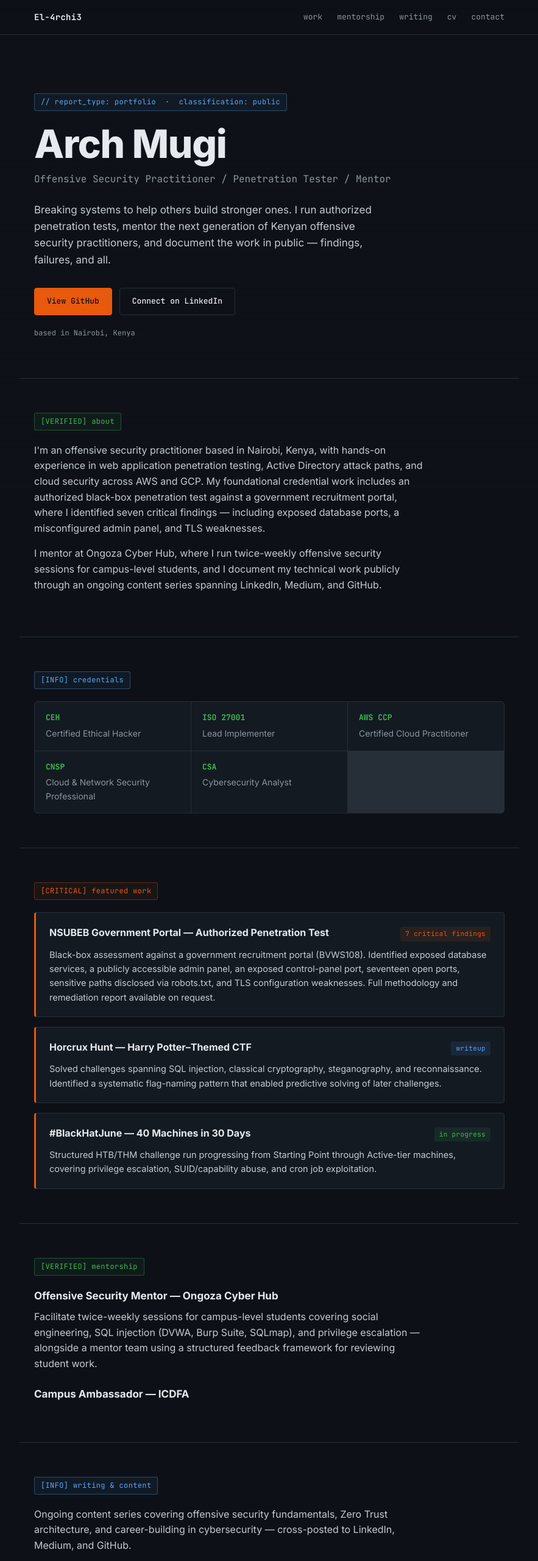
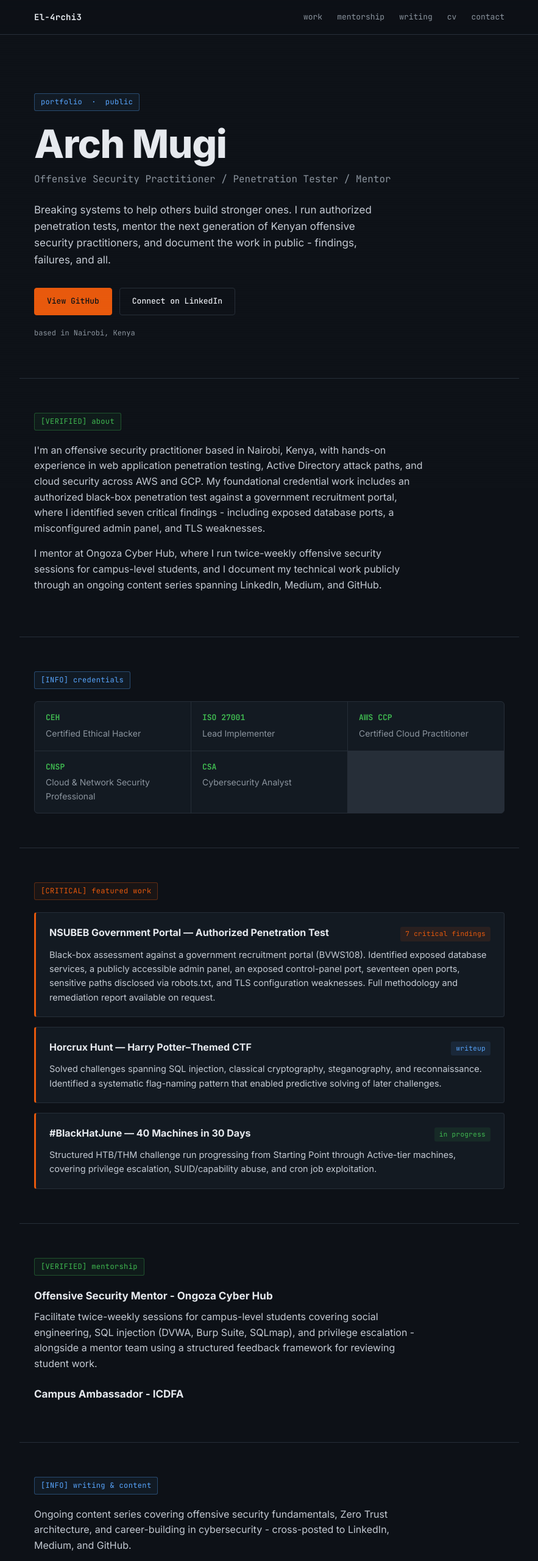
Before and after one commit to El-4rchi3/El-4rchi3.github.io, a plain HTML site: page index.html in a window 1280 px wide. Shown: the top 2560 px of the page at 61% size, without its empty margins (198-1081 px from the left). Drawn offline with Linux system fonts and the light colour scheme.

Commit message:
Update HTML titles and change punctuation style

```diff
--- a/index.html
+++ b/index.html
@@ -3,8 +3,8 @@
 <head>
 <meta charset="UTF-8">
 <meta name="viewport" content="width=device-width, initial-scale=1.0">
-<title>Arch Mugi — Offensive Security Practitioner</title>
-<meta name="description" content="Arch Mugi — Offensive security practitioner, mentor, and penetration tester based in Nairobi, Kenya.">
+<title>Arch Mugi - Cybersecurity Engineer | Offensive Security Practitioner</title>
+<meta name="description" content="Arch Mugi - Offensive security practitioner, mentor, and penetration tester based in Nairobi, Kenya.">
 <link rel="preconnect" href="https://fonts.googleapis.com">
 <link rel="preconnect" href="https://fonts.gstatic.com" crossorigin>
 <link href="https://fonts.googleapis.com/css2?family=JetBrains+Mono:wght@400;500;700&family=Inter:wght@400;500;600;700;800&display=swap" rel="stylesheet">
@@ -31,13 +31,13 @@
 
   <!-- HERO -->
   <section class="hero wrap">
-    <p class="tag tag-info">// report_type: portfolio &nbsp;·&nbsp; classification: public</p>
+    <p class="tag tag-info"> portfolio &nbsp;·&nbsp; public</p>
     <h1>Arch Mugi</h1>
     <p class="role">Offensive Security Practitioner <span class="dim">/</span> Penetration Tester <span class="dim">/</span> Mentor</p>
     <p class="lede">
       Breaking systems to help others build stronger ones. I run authorized penetration tests,
       mentor the next generation of Kenyan offensive security practitioners, and document the
-      work in public — findings, failures, and all.
+      work in public - findings, failures, and all.
     </p>
     <div class="cta-row">
       <a class="btn btn-primary" href="https://github.com/El-4rchi3" target="_blank" rel="noopener">View GitHub</a>
@@ -54,7 +54,7 @@
         I'm an offensive security practitioner based in Nairobi, Kenya, with hands-on experience in
         web application penetration testing, Active Directory attack paths, and cloud security across
         AWS and GCP. My foundational credential work includes an authorized black-box penetration test
-        against a government recruitment portal, where I identified seven critical findings — including
+        against a government recruitment portal, where I identified seven critical findings - including
         exposed database ports, a misconfigured admin panel, and TLS weaknesses.
       </p>
       <p>
@@ -122,13 +122,13 @@
   <section class="section wrap" id="mentorship">
     <p class="tag tag-verified">[VERIFIED] mentorship</p>
     <div class="section-body">
-      <h3>Offensive Security Mentor — Ongoza Cyber Hub</h3>
+      <h3>Offensive Security Mentor - Ongoza Cyber Hub</h3>
       <p>
         Facilitate twice-weekly sessions for campus-level students covering social engineering,
-        SQL injection (DVWA, Burp Suite, SQLmap), and privilege escalation — alongside a mentor
+        SQL injection (DVWA, Burp Suite, SQLmap), and privilege escalation - alongside a mentor
         team using a structured feedback framework for reviewing student work.
       </p>
-      <h3>Campus Ambassador — ICDFA</h3>
+      <h3>Campus Ambassador - ICDFA</h3>
     </div>
   </section>
 
@@ -138,7 +138,7 @@
     <div class="section-body">
       <p>
         Ongoing content series covering offensive security fundamentals, Zero Trust architecture,
-        and career-building in cybersecurity — cross-posted to LinkedIn, Medium, and GitHub.
+        and career-building in cybersecurity - cross-posted to LinkedIn, Medium, and GitHub.
       </p>
       <div class="link-row">
         <a href="https://github.com/El-4rchi3" target="_blank" rel="noopener">GitHub →</a>
@@ -152,7 +152,7 @@
     <p class="tag tag-verified">[VERIFIED] cv</p>
     <div class="section-body">
       <p>
-        Full CV — credentials, engagement history, and technical breadth — available as a PDF.
+        Full CV - credentials, engagement history, and technical breadth - available as a PDF.
       </p>
       <div class="cta-row">
         <a class="btn btn-primary" href="https://drive.google.com/file/d/1qOjcQ4JRASDEwyS5GZldMtHFK_ohCdUk/view?usp=sharing" target="_blank" rel="noopener">View CV</a>
```
